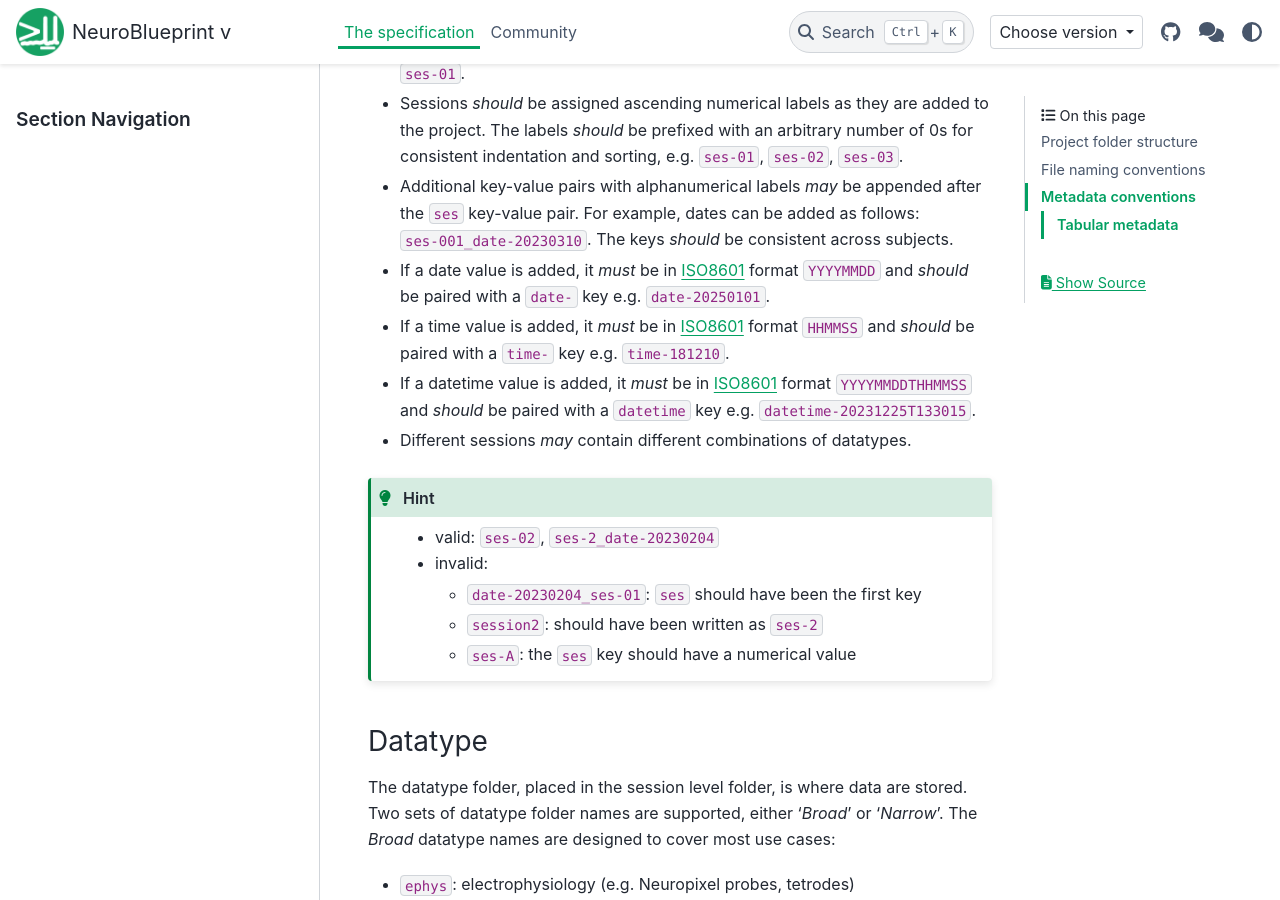
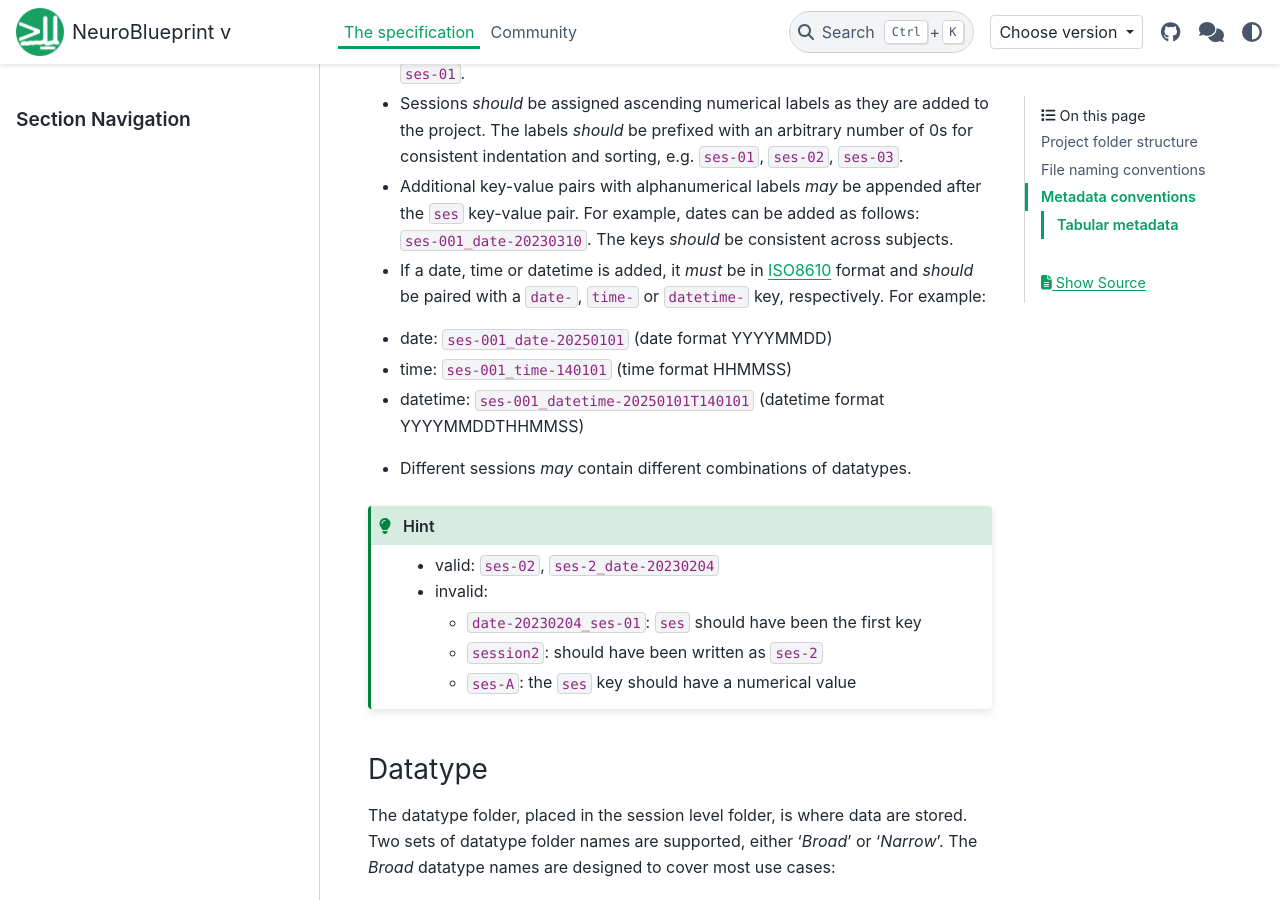
Before and after one commit to neuroinformatics-unit/NeuroBlueprint, a Sphinx documentation site: the page built from docs/source/specification.md, in a window 1280 px wide and 900 px high, scrolled down 2483 px. Built offline with Sphinx 7.4.7 and the PyData theme 0.15.4, drawn with Linux system fonts in a browser that asks for light colours; the version number could not be read and is left out.

Commit message:
Fix time format.

```diff
--- a/docs/source/specification.md
+++ b/docs/source/specification.md
@@ -57,9 +57,11 @@ Below we describe each level of the `rawdata` folder hierarchy in more detail. T
 * Session-level folders *must* be prefixed with a key-value pair that is unique for each session. The key *must* be `ses` and the value *must* be numerical, e.g. `ses-01`.
 * Sessions *should* be assigned ascending numerical labels as they are added to the project. The labels *should* be prefixed with an arbitrary number of 0s for consistent indentation and sorting, e.g. `ses-01`, `ses-02`, `ses-03`.
 * Additional key-value pairs with alphanumerical labels *may* be appended after the `ses` key-value pair. For example, dates can be added as follows: `ses-001_date-20230310`. The keys *should* be consistent across subjects.
-* If a date value is added, it *must* be in [ISO8601](https://en.wikipedia.org/wiki/ISO_8601) format `YYYYMMDD` and *should* be paired with a `date-` key e.g. `date-20250101`.
-* If a time value is added, it *must* be in [ISO8601](https://en.wikipedia.org/wiki/ISO_8601) format `HHMMSS` and *should* be paired with a `time-` key e.g. `time-181210`.
-* If a datetime value is added, it *must* be in [ISO8601](https://en.wikipedia.org/wiki/ISO_8601) format `YYYYMMDDTHHMMSS` and *should* be paired with a `datetime` key e.g. `datetime-20231225T133015`.
+* If a date, time or datetime is added, it *must* be in [ISO8610](https://en.wikipedia.org/wiki/ISO_8601) format and *should* be paired with a `date-`, `time-` or `datetime-` key, respectively. For example:
+ - date: `ses-001_date-20250101` (date format YYYYMMDD)
+ - time: `ses-001_time-140101` (time format HHMMSS)
+ - datetime: `ses-001_datetime-20250101T140101` (datetime format YYYYMMDDTHHMMSS)
+
 * Different sessions *may* contain different combinations of datatypes.
 
 :::{hint}
```
